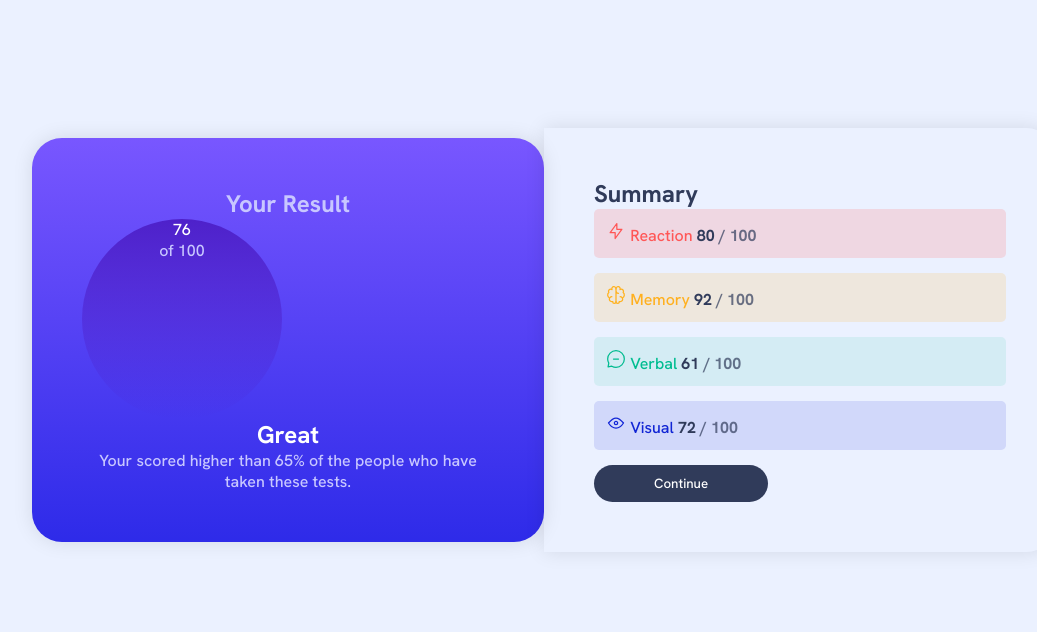
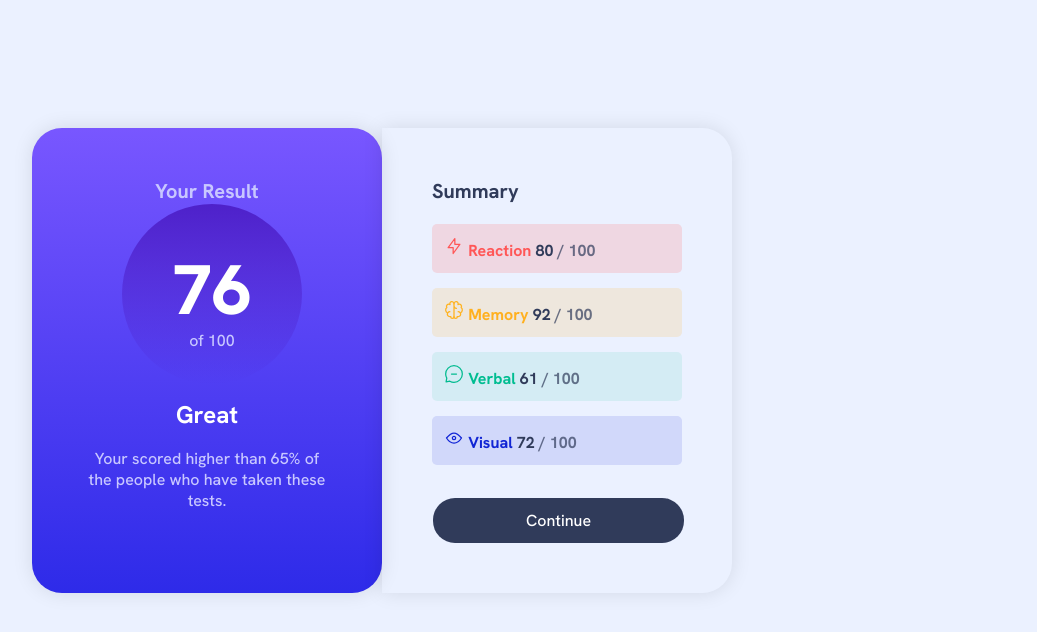
Before and after one commit to clara-silva-martins/challenge-frontend, a plain HTML site: page challenge-02-summary/index.html in a window 1280 px wide. Shown: the whole page, without its empty margins (96-1133 px from the left). Drawn offline with Linux system fonts and the light colour scheme.

Commit message:
class e position

```diff
--- a/challenge-02-summary/index.html
+++ b/challenge-02-summary/index.html
@@ -11,9 +11,9 @@
     <main class="apresentacao">
         <section class="sec-um">
             <h1 class="titulo-sec-um">Your Result</h1>
-            <div id="circulo">76 <p class="cor-lilas"> of 100</p></div>
+            <div id="circulo"><span class="number">76</span> <p class="cor-lilas"> of 100</p></div>
             <h2>Great</h2>
-            <p class="cor-lilas">Your scored higher than 65% of the people who have taken these tests.</p>
+            <p class="texto-parag">Your scored higher than 65% of the people who have taken these tests.</p>
         </section>
         <section class="sec-dois">
             <h1 class="titulo-sec-dois">Summary</h1>
--- a/challenge-02-summary/style.css
+++ b/challenge-02-summary/style.css
@@ -14,8 +14,6 @@ body{
 .apresentacao{
     margin: 10%;
     display: flex;
-    align-items: center;
-    justify-content: space-between;
 }
 
 .sec-um{
@@ -27,9 +25,16 @@ body{
     border-radius: 30px;
     box-shadow: 0px 0px 20px rgba(0, 0, 0, 0.1);
     text-align: center;
+    min-width: 350px;
+    max-width: 350px;
 }
 
-h2, div{
+h2{
+    margin-top: 15px;
+
+}
+
+h2, #circulo{
     color: white;
 }
 
@@ -37,12 +42,33 @@ h2, div{
 
     background-image: linear-gradient(hsla(256, 72%, 46%, 1), hsla(241, 72%, 46%, 0) );
     border-radius: 50%;
-    width: 200px;
-    height: 200px;
+    width: 180px;
+    height: 180px;
+    font-size: 70px;
+    font-weight: 800;
+    position: relative;
+    left: 40px;
 }
 
-.titulo-sec-um, .cor-lilas{
+.number{
+    position: relative;
+    top: 40px;
+}
+
+
+
+.titulo-sec-um, .cor-lilas, .texto-parag{
     color: hsl(241, 100%, 89%);
+
+}
+
+.titulo-sec-um, .titulo-sec-dois{
+    font-size: 20px;
+}
+
+.texto-parag{
+    position: relative;
+    top: 18px;
 }
 
 .sec-dois{
@@ -52,18 +78,30 @@ h2, div{
     padding: 50px;
     border-radius: 0px 30px 30px 0px;
     box-shadow: 0px 0px 20px rgba(0, 0, 0, 0.1);
-
+    min-width: 350px;
+    max-width: 350px;
 
 }
 
 .titulo-sec-dois{
     color:hsl(224, 30%, 27%);
+    margin-bottom: 20px;
+
 }
 
 .div-um, .div-dois, .div-tres, .div-quatro{
     padding: 12px;
     border-radius: 5px;
     margin-bottom: 15px;
+}
+
+.span-vermelho, .span-amarelo, .span-verde, .span-azul, .cor-azul, .cor-cinza{
+    font-weight: 700;
+}
+
+
+.span-vermelho, .span-amarelo, .span-verde, .span-azul, .cor-azul, .cor-cinza, .cor-lilas, .texto-parag,  button{
+    font-size: 16px;
 }
 
 .div-um{
@@ -102,19 +140,31 @@ h2, div{
 .cor-azul{
     color:hsl(224, 30%, 27%);
     font-weight:700;
+
+
 }
 .cor-cinza{
     color: hsla(224, 30%, 27%, 0.705);
     font-weight:700;
+
 }
+
+.cor-lilas{
+    font-weight: 500;
+    position: relative;
+    top: 35px;
+}
+
 
 button{
     background-color: hsl(224, 30%, 27%);
-    border-radius: 20px;
+    border-radius: 22px;
     border: none;
     color: white;
     font-family: 'Hanken Grotesk', sans-serif;
     text-decoration: none;
-    padding: 10px 60px;
-
+    padding: 12px 93px;
+    position: relative;
+    left: 1px;
+    margin-top: 18px;
 }
```
